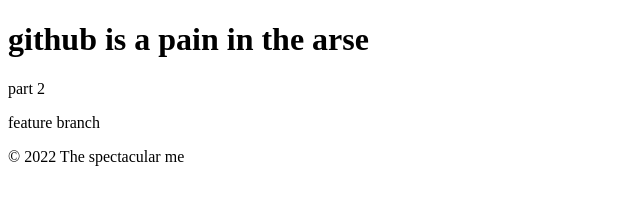
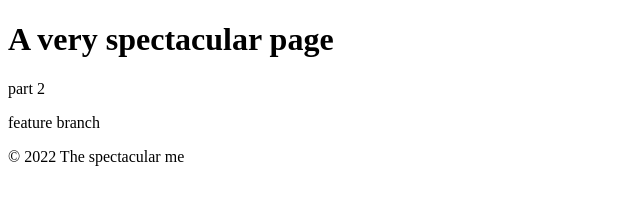
Before and after one commit to innes-ireland/day_8_exercise, a plain HTML site: page index.html in a window 1280 px wide. Shown: the whole page, without its empty margins (0-640 px from the left). Drawn offline with Linux system fonts and the light colour scheme.

Commit message:
changed h1 to spectacular page

```diff
--- a/index.html
+++ b/index.html
@@ -7,7 +7,7 @@
     <title>Document</title>
 </head>
 <body>
-    <h1> github is a pain in the arse </h1>
+    <h1> A very spectacular page </h1>
     <p> part 2</p>
     <p> feature branch</p>
     <footer>
```
